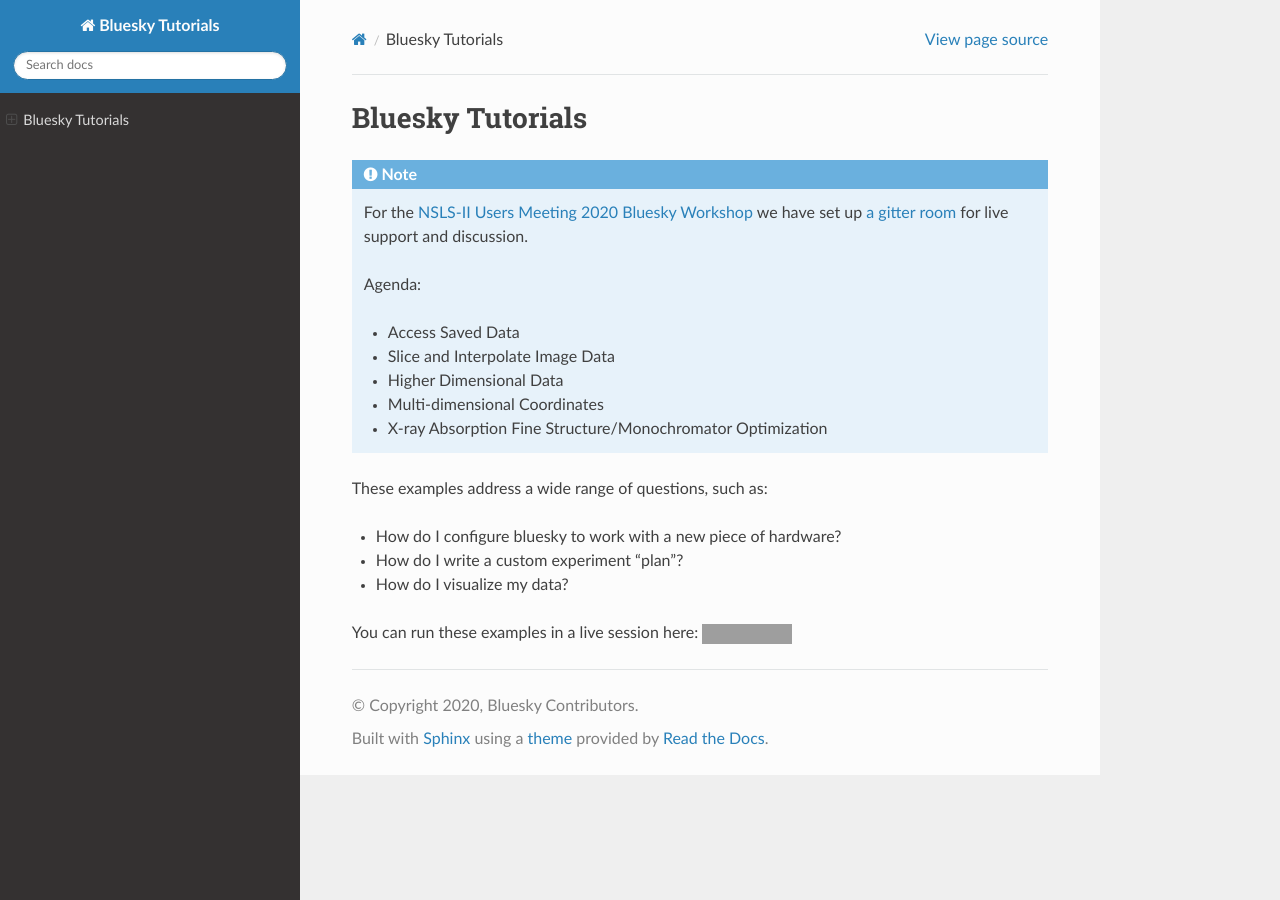
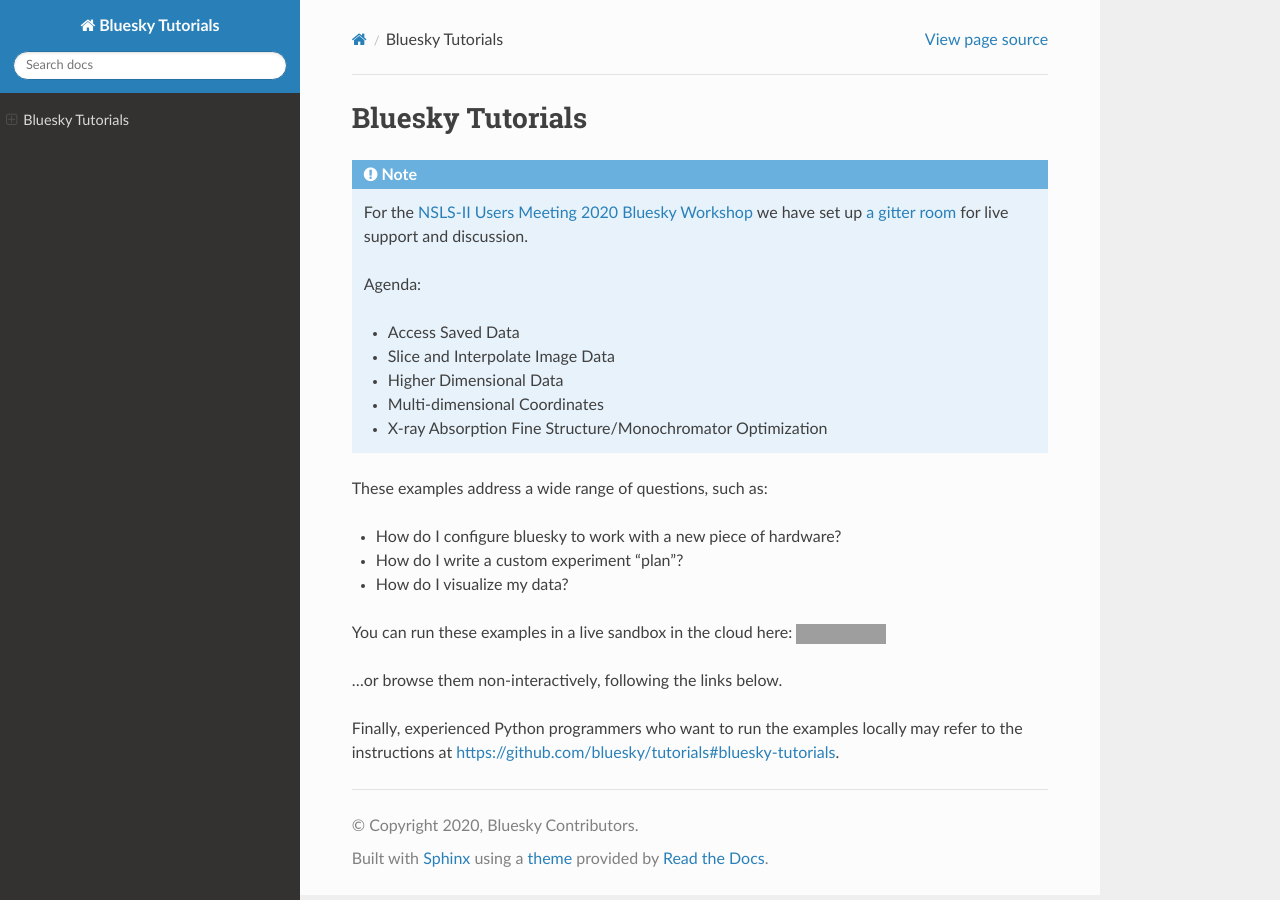
Before and after one commit to bluesky/tutorials, a Sphinx documentation site: the page built from docs/source/index.rst, in a window 1280 px wide. Built offline with Sphinx 7.4.7 and the Read the Docs theme 2.0.0, drawn with Linux system fonts in a browser that asks for light colours; pages that are not in the unit, such as notebooks, are missing from menus; grey boxes are pictures that could not be loaded.

Commit message:
Add link to README.

```diff
--- a/docs/source/index.rst
+++ b/docs/source/index.rst
@@ -23,10 +23,16 @@ These examples address a wide range of questions, such as:
 * How do I write a custom experiment "plan"?
 * How do I visualize my data?
 
-You can run these examples in a live session here: |Binder|
+You can run these examples in a live sandbox in the cloud here: |Binder|
 
 .. |Binder| image:: https://mybinder.org/badge.svg
    :target: https://mybinder.org/v2/gh/bluesky/tutorials/master?urlpath=lab
+
+...or browse them non-interactively, following the links below.
+
+Finally, experienced Python programmers who want to run the examples locally
+may refer to the instructions at
+https://github.com/bluesky/tutorials#bluesky-tutorials.
 
 .. toctree::
    :maxdepth: 1
```
